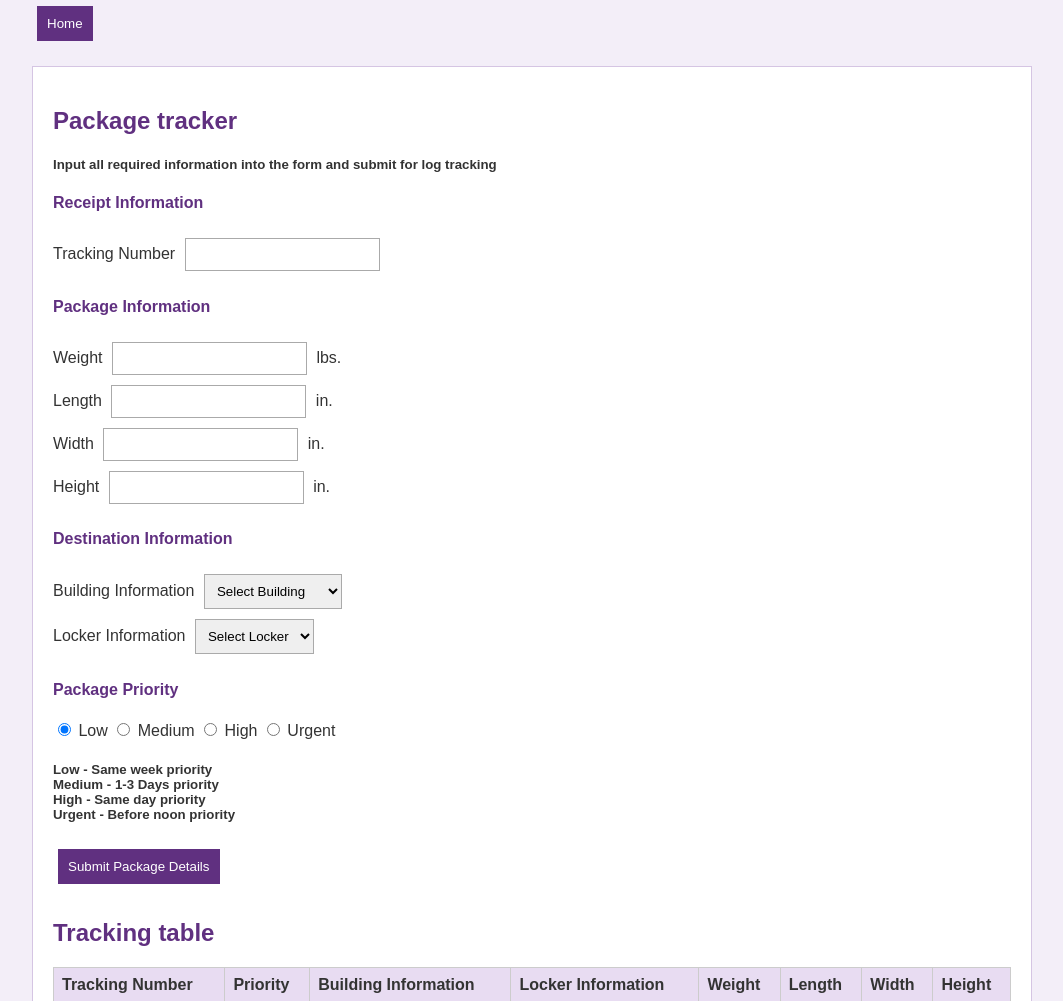
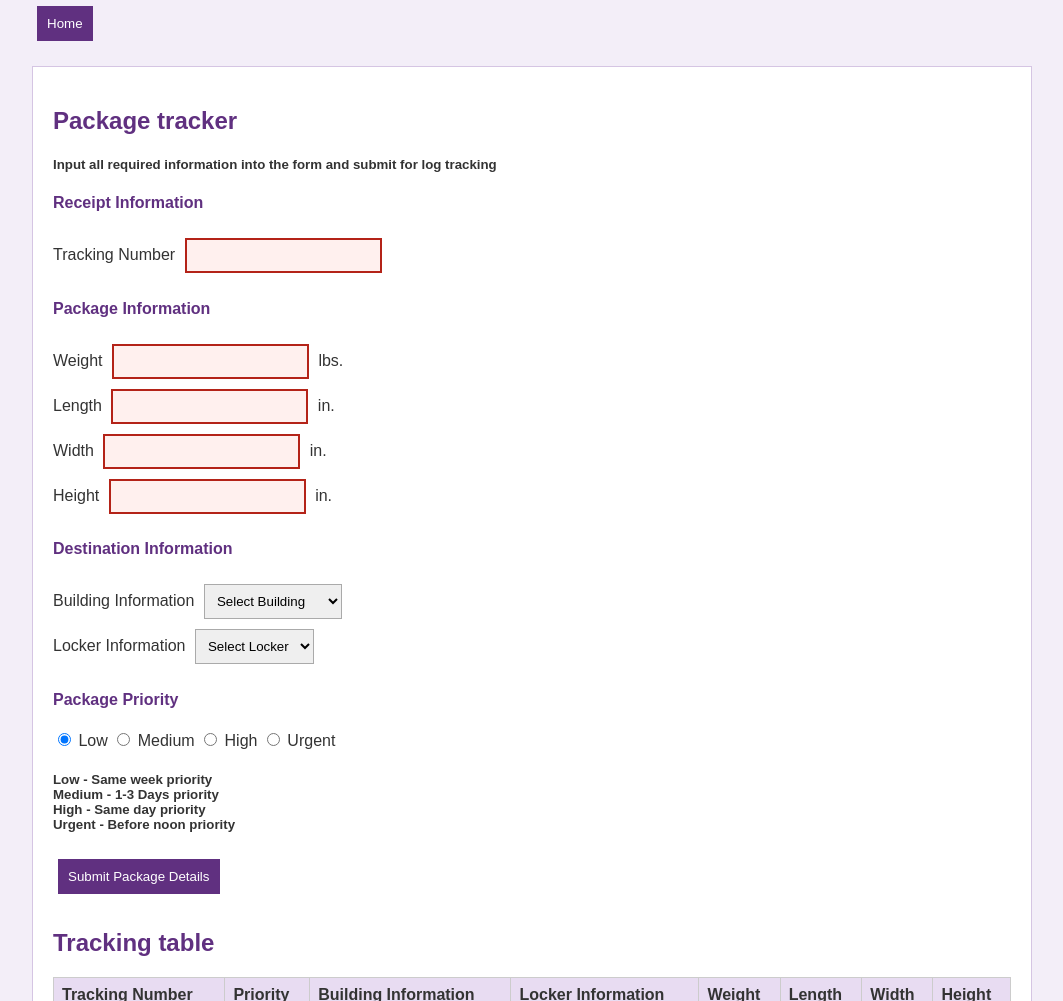
Before and after one commit to Cole-Gibeau/fullStackCIS483, a plain HTML site: page operators.html in a window 1280 px wide. Shown: the part 99-1100 px from the top of the page, without its empty margins (108-1171 px from the left). Drawn offline with Linux system fonts and the light colour scheme.

Commit message:
Updated style.css typo from name -> type ifor the validation. Added in more validation for the following operators page fields: trackingnumber, package weight, package length, package width and package height.

```diff
--- a/operators.html
+++ b/operators.html
@@ -1,41 +1,76 @@
 <!doctype html>
 <html lang="en">
-
   <head>
-    <meta charset="UTF-8">
+    <meta charset="UTF-8" />
     <title>Operators Portal</title>
-    <link rel="stylesheet" href="style.css">
+    <link rel="stylesheet" href="style.css" />
   </head>
 
   <body>
-    <h1> Central Hub Operators Portal </h1>
-    <button onclick="window.location.href = 'index.html'">
-        Home
-    </button>
+    <h1>Central Hub Operators Portal</h1>
+    <button onclick="window.location.href = 'index.html'">Home</button>
     <main>
       <section>
         <h2>Package tracker</h2>
-            <h5>Input all required information into the form and submit for log tracking </h5>
+        <h5>
+          Input all required information into the form and submit for log
+          tracking
+        </h5>
         <form action="/submit" method="post">
           <h4>Receipt Information</h4>
           <label for="tracknum"> Tracking Number</label>
-                <input type="text" id="tracknum" name="tracknum" required>
-                <br>
+          <input
+            type="text"
+            id="tracknum"
+            name="tracknum"
+            pattern="PKG[0-9]{4}"
+            title="PKG Followed by 4 digits"
+            required
+          />
+          <br />
           <h4>Package Information</h4>
           <label for="weight"> Weight </label>
-                <input type="number" id="weight" name="weight" required>
+          <input
+            type="number"
+            id="weight"
+            name="weight"
+            min=".01"
+            step=".01"
+            required
+          />
           lbs.
-                <br>
+          <br />
           <label for="length"> Length </label>
-                <input type="number" id="length" name="length" required>
+          <input
+            type="number"
+            id="length"
+            name="length"
+            min=".01"
+            step=".01"
+            required
+          />
           in.
-                <br>
+          <br />
           <label for="width"> Width </label>
-                <input type="number" id="width" name="width" required>
+          <input
+            type="number"
+            id="width"
+            name="width"
+            min=".01"
+            step=".01"
+            required
+          />
           in.
-                <br>
+          <br />
           <label for="height"> Height </label>
-                <input type="number" id="height" name="height" required>
+          <input
+            type="number"
+            id="height"
+            name="height"
+            min=".01"
+            step=".01"
+            required
+          />
           in.
 
           <h4>Destination Information</h4>
@@ -47,7 +82,7 @@
             <option value="Memorial Library">Memorial Library</option>
             <option value="Wissink Hall">Wissink Hall</option>
           </select>
-                <br>
+          <br />
           <label for="locker">Locker Information</label>
           <select id="locker" name="locker" required>
             <option value="">Select Locker</option>
@@ -56,37 +91,37 @@
             <option value="110">L110</option>
             <option value="115">L115</option>
           </select>
-                <br>
+          <br />
           <h4>Package Priority</h4>
-                <input type="radio" id="low" name="priority" value="low" checked>
+          <input type="radio" id="low" name="priority" value="low" checked />
 
           <label for="low">Low</label>
 
-                <input type="radio" id="medium" name="priority" value="medium">
+          <input type="radio" id="medium" name="priority" value="medium" />
 
           <label for="medium">Medium</label>
 
-                <input type="radio" id="high" name="priority" value="high">
+          <input type="radio" id="high" name="priority" value="high" />
 
           <label for="high">High</label>
 
-                <input type="radio" id="urgent" name="priority" value="urgent">
+          <input type="radio" id="urgent" name="priority" value="urgent" />
 
           <label for="urgent">Urgent</label>
-                <h5> Low - Same week priority
-                    <br>
+          <h5>
+            Low - Same week priority
+            <br />
             Medium - 1-3 Days priority
-                    <br>
+            <br />
             High - Same day priority
-                    <br>
+            <br />
             Urgent - Before noon priority
           </h5>
           <button type="submit">Submit Package Details</button>
-
         </form>
       </section>
       <section>
-            <h2> Tracking table</h2>
+        <h2>Tracking table</h2>
         <table>
           <thead>
             <tr>
@@ -129,7 +164,4 @@
       <p>&copy; 2026 MNSU-CampusEco. All rights reserved.</p>
     </footer>
   </body>
-
-
-
 </html>
--- a/style.css
+++ b/style.css
@@ -94,15 +94,15 @@ footer {
 /* Validation CSS */
 
 /* Invalid tracking number */
-input[name="text"]:invalid,
-input[name="number"]:invalid {
+input[type="text"]:invalid,
+input[type="number"]:invalid {
   border: 2px solid #b42318;
   background-color: #fff0ee;
 }
 
 /* Valid tracking number */
-input[name="text"]:valid,
-input[name="number"]:valid {
+input[type="text"]:valid,
+input[type="number"]:valid {
   border: 2px solid #18733c;
   background-color: #edf9f0;
 }
```
Lines whose indentation alone changed are shown as unchanged.
